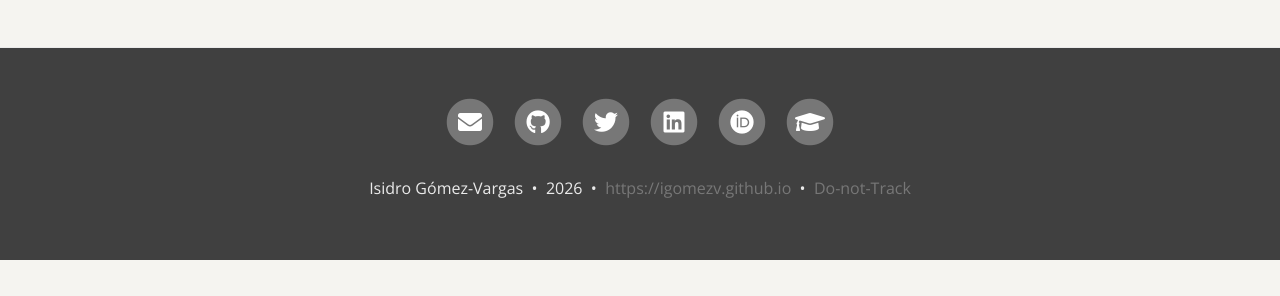
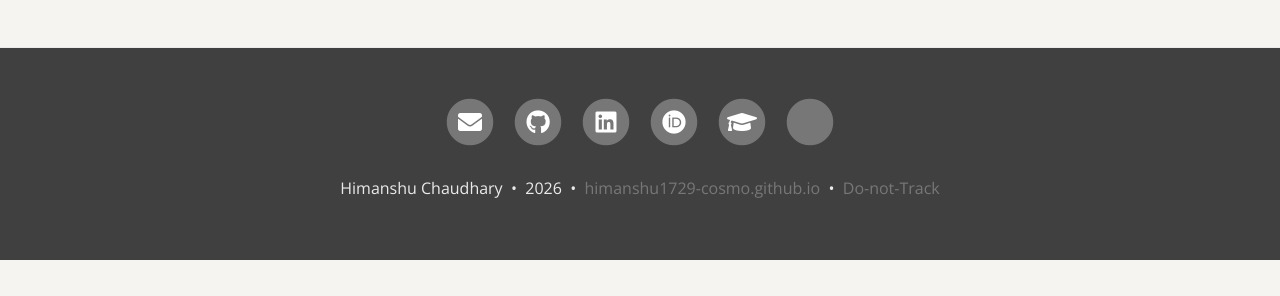
Before and after one commit to Himanshu1729-Cosmo/Himanshu1729-Cosmo.github.io, a Jekyll site: the page built from index.md, in a window 1280 px wide, cut to the strip 454-875 px from the top of the page. Shown: the part 122-418 px from the top of the strip. Built offline with Jekyll 4.4.1, drawn with Linux system fonts in a browser that asks for light colours; nearby versions of some CDN libraries; comment, search, counter and statistics services are not loaded; part of the change alters nothing that is shown; some of the changed text lies outside the part shown.

Commit message:
Update _config.yml

```diff
--- a/_config.yml
+++ b/_config.yml
@@ -1,15 +1,16 @@
-title: "Isidro GV"
-# Your name to show in the footer
-author: "Isidro Gómez-Vargas"
-# --- List of links in the navigation bar --- #
+title: "Himanshu Chaudhary"
+author: "Himanshu Chaudhary"
+url: "https://himanshu1729-cosmo.github.io"
+baseurl: ""
+
 navbar-links:
-   CV: "cv"
-   Publications: "publications"
+#   CV: "cv"
+#   Publications: "publications"
 #   Contact: "contact"
-   Teaching: "teaching"
-   Communication: "communication"
-   Code: "code"
-   Other: "other"
+#   Teaching: "teaching"
+#   Communication: "communication"
+#   Code: "code"
+#   Other: "other"
 
 
 # GitHub: "https://github.com/igomezv"
@@ -38,21 +39,12 @@ title-img: "/assets/img/avatar--home.jpeg"
 # Select the social network links that you want to show in the footer.
 # Uncomment the links you want to show and add your information to each one.
 social-network-links:
-  email: "igomez@iaa.es"
-#  facebook: deanattali
-  github: igomezv
-  twitter: neorelativista
-#  reddit: yourname
-  linkedin: isidro-gomez-vargas
-#  xing: yourname
-#  stackoverflow: "3943160/daattali"
-#  youtube: user/deanat78
-#  spotify: yourname
-#  telegram: yourname
-#  researchgate: Isidro-Gomez-Vargas
-  ORCID: 0000-0002-6473-018X
-  google-scholar: citations?user=c9OLfMcAAAAJ&hl=es
-
+  email: "himanshuch1729@gmail.com"
+  github: "Himanshu1729-Cosmo"
+  linkedin: "himanshu-chaudhary-51288122b"
+  researchgate: "Himanshu-Chaudhary-17"
+  google-scholar: "-Q1SNDAAAAAJ"
+  ORCID: "0000-0002-6376-0707"
 
 # If you want to show a link to an RSS in the footer, add the site description here.
 # If you don't want to show an RSS link, remove the following line.
@@ -62,14 +54,14 @@ social-network-links:
 
 # Select which social network share links to show in posts
 share-links-active:
-  twitter: true
+#  twitter: true
 #  facebook: true
   linkedin: true
   vk: false
 
 # How to display the link to your website in the footer
 # Remove this if you don't want a link in the footer
-url-pretty: "https://igomezv.github.io"
+url-pretty: "himanshu1729-cosmo.github.io"
 
 # Excerpt word length - Truncate the excerpt of each post on the feed page to the specified number of words
 excerpt_length: 30
@@ -86,7 +78,6 @@ feed_show_tags: true
 # --- Colours / background image --- #
 
 # Personalize the colours in your website. Colour values can be any valid CSS colour
-
 navbar-col:  "#404040"
 navbar-text-col: "#EAEAEA"
 navbar-border-col: "#DDDDDD"
```
